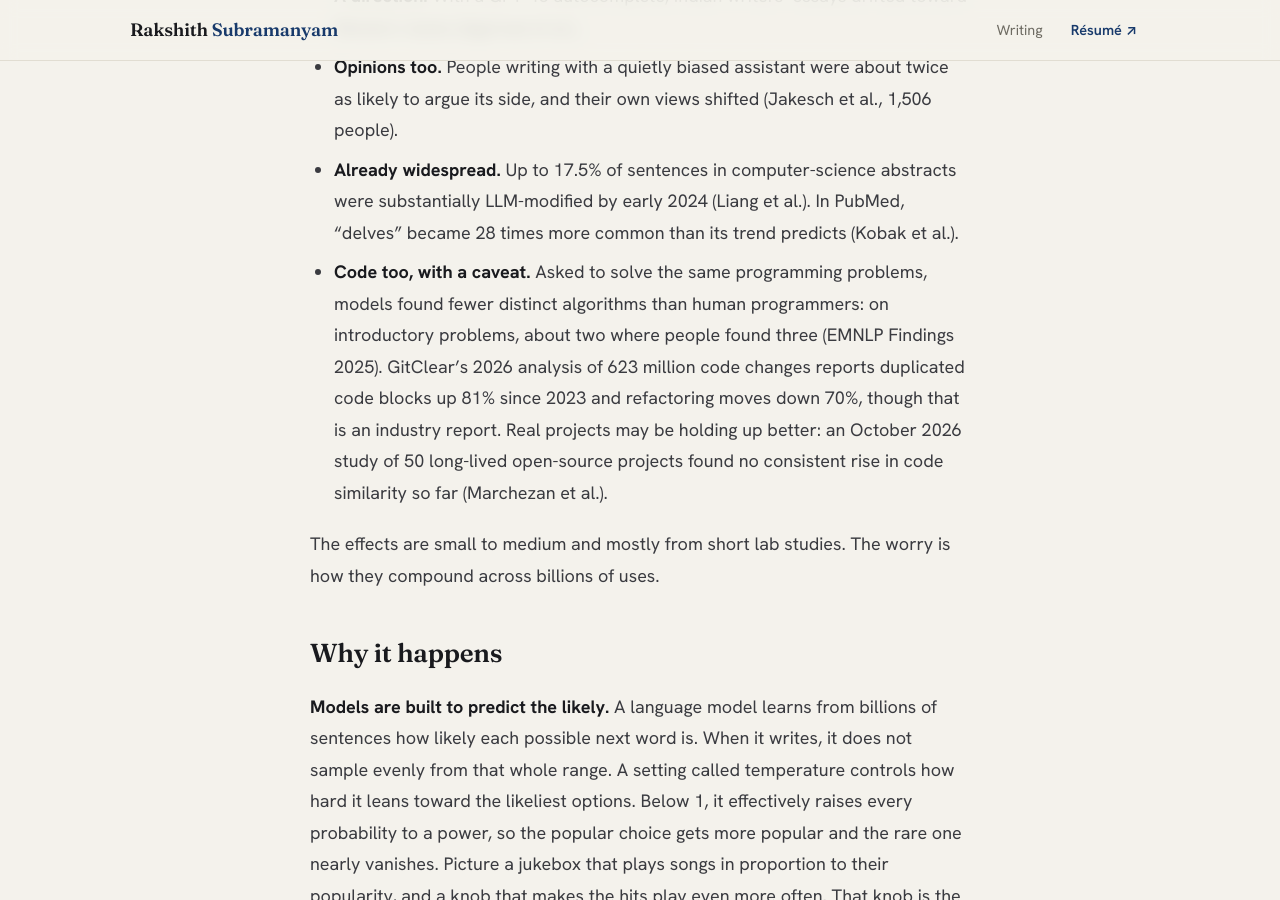
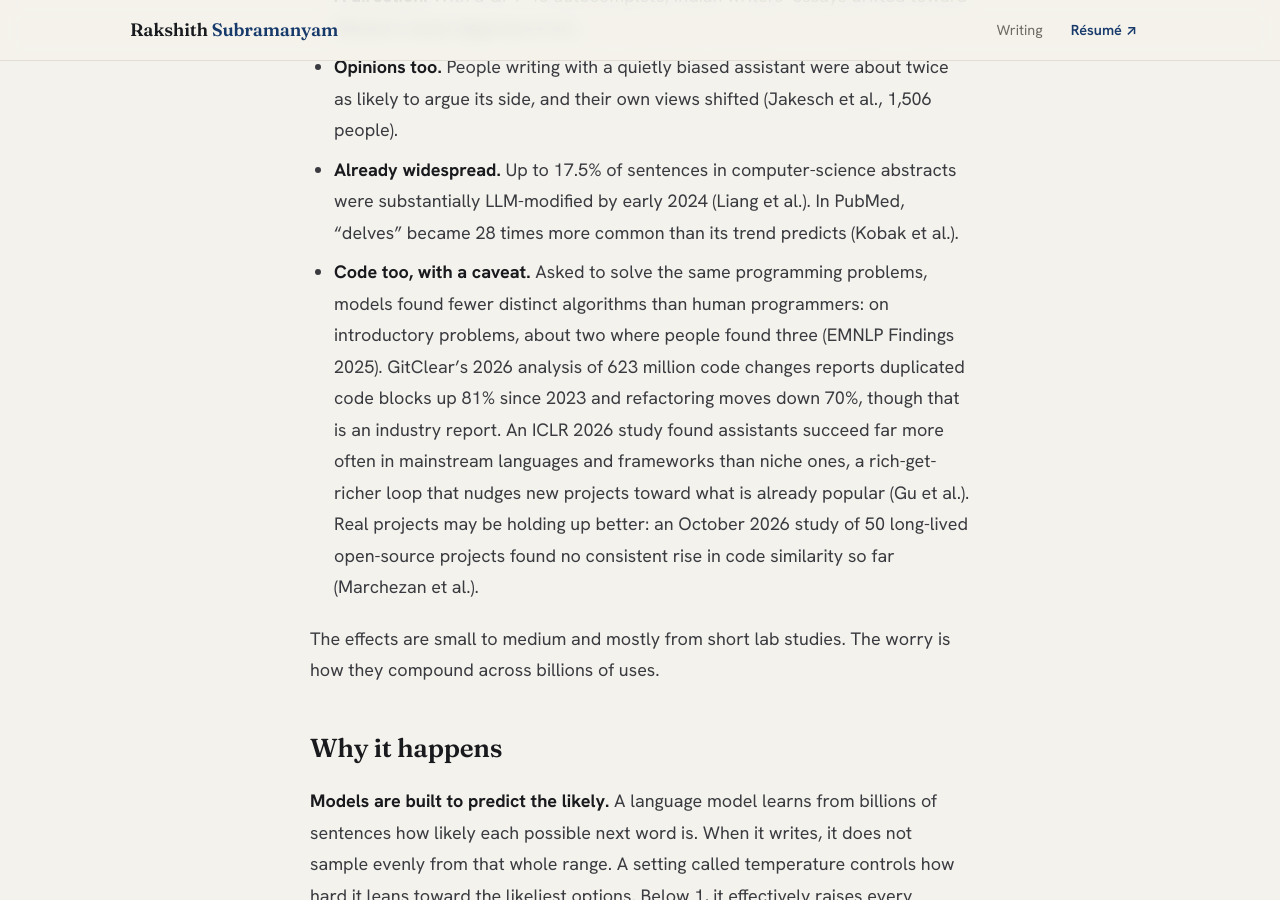
Before and after one commit to Rakshith-2905/portfolio, a Jekyll site: the page built from drafts/2fc3307e2f/index.md, in a window 1280 px wide and 900 px high, scrolled down 2866 px. Built offline with Jekyll 4.4.1, drawn with Linux system fonts in a browser that asks for light colours; some of the changed text lies outside the part shown.

Commit message:
Draft op-ed: fold AI note into the English line; add ICLR 2026 code study
Co-Authored-By: Claude Opus 5.5 <noreply@anthropic.com>

```diff
--- a/drafts/2fc3307e2f/index.md
+++ b/drafts/2fc3307e2f/index.md
@@ -53,7 +53,7 @@ And once in a while, write something with no help at all.
 - **A direction.** With a GPT-4o autocomplete, Indian writers' essays drifted toward Western styles (Agarwal et al.).
 - **Opinions too.** People writing with a quietly biased assistant were about twice as likely to argue its side, and their own views shifted (Jakesch et al., 1,506 people).
 - **Already widespread.** Up to 17.5% of sentences in computer-science abstracts were substantially LLM-modified by early 2024 (Liang et al.). In PubMed, "delves" became 28 times more common than its trend predicts (Kobak et al.).
-- **Code too, with a caveat.** Asked to solve the same programming problems, models found fewer distinct algorithms than human programmers: on introductory problems, about two where people found three (EMNLP Findings 2025). GitClear's 2026 analysis of 623 million code changes reports duplicated code blocks up 81% since 2023 and refactoring moves down 70%, though that is an industry report. Real projects may be holding up better: an October 2026 study of 50 long-lived open-source projects found no consistent rise in code similarity so far (Marchezan et al.).
+- **Code too, with a caveat.** Asked to solve the same programming problems, models found fewer distinct algorithms than human programmers: on introductory problems, about two where people found three (EMNLP Findings 2025). GitClear's 2026 analysis of 623 million code changes reports duplicated code blocks up 81% since 2023 and refactoring moves down 70%, though that is an industry report. An ICLR 2026 study found assistants succeed far more often in mainstream languages and frameworks than niche ones, a rich-get-richer loop that nudges new projects toward what is already popular (Gu et al.). Real projects may be holding up better: an October 2026 study of 50 long-lived open-source projects found no consistent rise in code similarity so far (Marchezan et al.).
 
 The effects are small to medium and mostly from short lab studies. The worry is how they compound across billions of uses.
 
@@ -123,7 +123,7 @@ Writing is losing its friction now. The struggle over a sentence was never just
 
 ## Keep the gargoyles
 
-This is not an argument against LLMs. I use them every day, and I build AI tutors for a living. English is not my first language, and they help me say what I mean with a fluency I did not always have. The standard drainpipe has real virtues too. The failure was letting the default become the only option.
+This is not an argument against LLMs. I use them every day, and I build AI tutors for a living. English is not my first language, and they help me say what I mean with a fluency I did not always have, including in this article. The standard drainpipe has real virtues too. The failure was letting the default become the only option.
 
 For those of us who build these tools, that is the job: build them to work with people, not instead of them. Start from the user's words, measure how alike outputs become, and reward the thinking over the polish.
 
@@ -146,6 +144,7 @@ So the next time a model hands you a 7, ask yourself what your 4 is.
 - Van Koevering, K., and Kleinberg, J. (2024). How Random is Random? Evaluating the Randomness and Humaneness of LLMs' Coin Flips. <https://arxiv.org/abs/2406.00092>
 - Agarwal, D., Naaman, M., and Vashistha, A. (2025). AI Suggestions Homogenize Writing Toward Western Styles and Diminish Cultural Nuances. *CHI 2025*. <https://arxiv.org/abs/2409.11360>
 - Doshi, A. R., and Hauser, O. P. (2024). Generative AI enhances individual creativity but reduces the collective diversity of novel content. *Science Advances*. <https://doi.org/10.1126/sciadv.adn5290>
+- Gu, F., et al. (2026). The Matthew Effect of AI Programming Assistants: A Hidden Bias in Software Evolution. *ICLR 2026*. <https://arxiv.org/abs/2509.23261>
 - GitClear (2026). The Maintainability Gap: 2026 AI Code Quality Research (industry report). <https://www.gitclear.com/the_ai_code_quality_maintainability_gap>
 - How Diversely Can Language Models Solve Problems? Exploring the Algorithmic Diversity of Model-Generated Code. *Findings of EMNLP 2025*. <https://arxiv.org/abs/2503.00691>
 - Marchezan, L., et al. (2026). Does AI-Assisted Development Homogenize Software? An Empirical Study of Code Similarity, Quality, and Evolution. <https://arxiv.org/abs/2610.24093>
```
Also changed, not shown: other parts of drafts/2fc3307e2f/index.md (+0 -2 lines).
